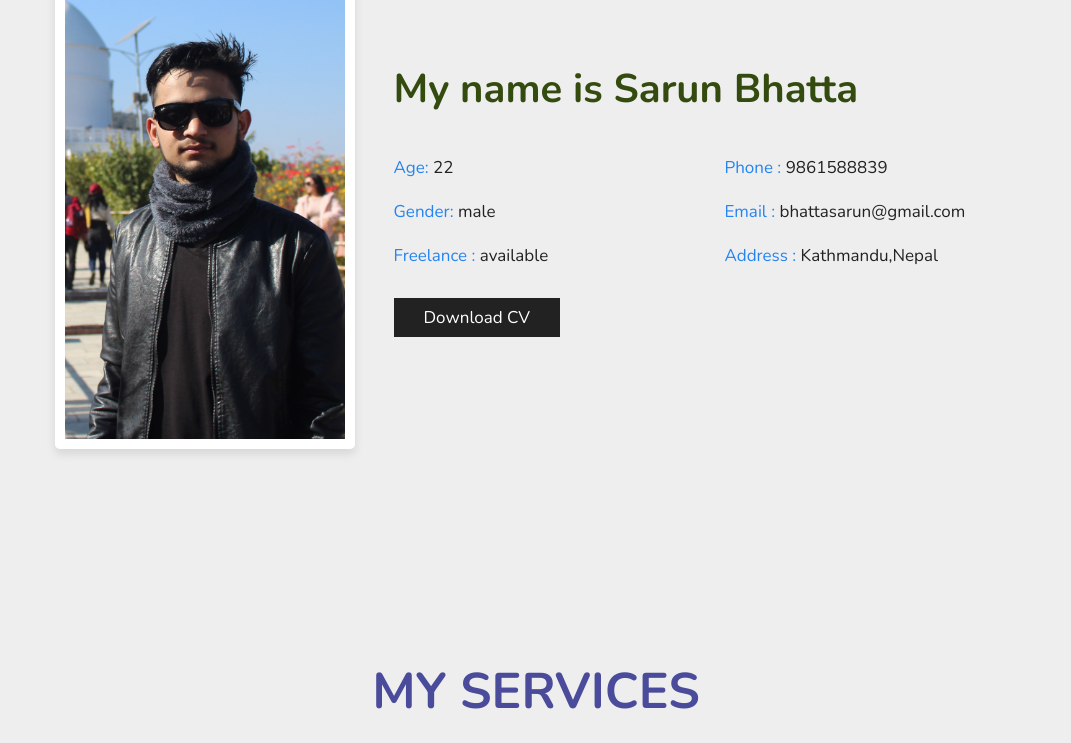
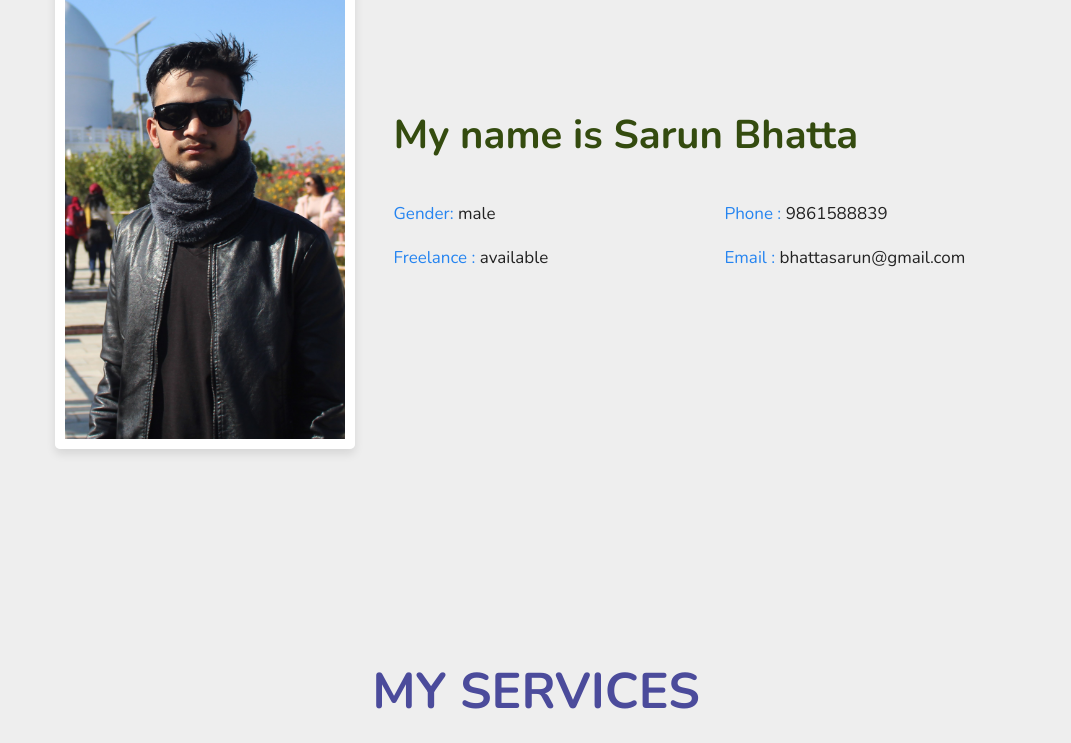
Before and after one commit to SarunBhatta/portfolio, a plain HTML site: page index.html in a window 1280 px wide. Shown: the part 963-1706 px from the top of the page, without its empty margins (79-1150 px from the left). Drawn offline with nearby package versions, Linux system fonts and the light colour scheme.

Commit message:
updated with minor changes

```diff
--- a/index.html
+++ b/index.html
@@ -68,7 +68,7 @@
             <p class="info"></p>
             <div class="box-container">
                 <div class="box">
-                    <p> <span> Age: </span> 22 </p>
+                    <!-- <p> <span> Age: </span> 22 </p> -->
                     <p> <span> Gender: </span> male </p>
 
                     <p> <span> Freelance : </span> available </p>
@@ -77,10 +77,10 @@
 
                     <p> <span> Phone : </span> 9861588839 </p>
                     <p> <span> Email : </span> bhattasarun@gmail.com </p>
-                    <p> <span> Address : </span> Kathmandu,Nepal </p>
+
                 </div>
             </div>
-            <a href="Resume.pdf"   class="btn" download>Download CV</a>
+
 
 
 
```
Also changed, not shown: images/Untitled.png (deleted).
